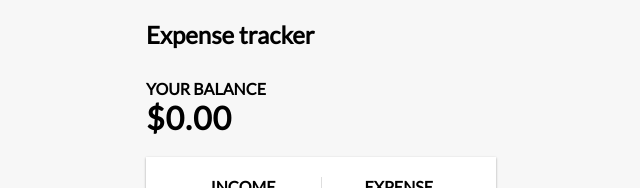
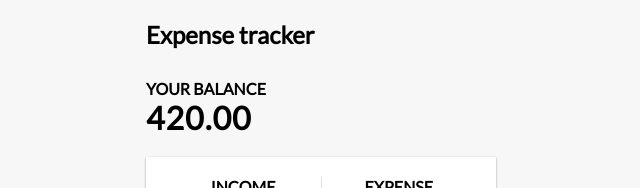
Before and after one commit to yuliethc/expense_tracker, a React (Create React App) app: page / in a window 1280 px wide. Shown: the top 188 px of the page, without its empty margins (319-959 px from the left). Built offline with nearby package versions, Linux system fonts and the light colour scheme.

Commit message:
Getting balance from global state

```diff
--- a/src/components/Balance.js
+++ b/src/components/Balance.js
@@ -1,10 +1,14 @@
-import React from "react";
+import React, { useContext } from "react";
+import {GlobalContext} from "../context/GoblalState";
 
 const Balance = () => {
+  const {transactions} = useContext(GlobalContext)
+  const amounts = transactions.map(transaction => transaction.amount);
+  const total = amounts.reduce((sum,item)=>(sum+=item),0).toFixed(2)
   return (
     <div>
       <h4>Your balance</h4>
-      <h1 id="balance">$0.00</h1>
+      <h1 id="balance">{total}</h1>
     </div>
   );
 };
```
